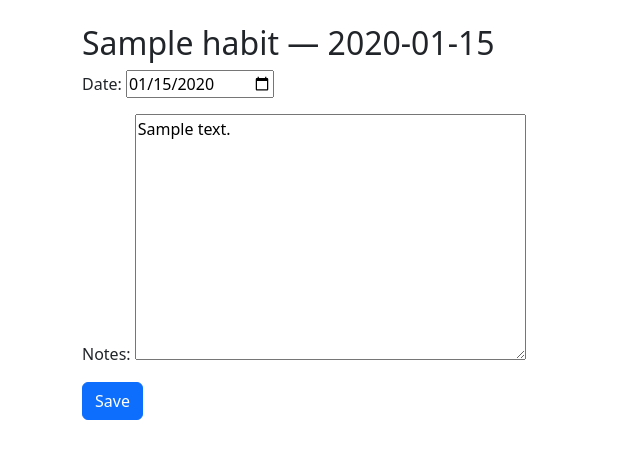
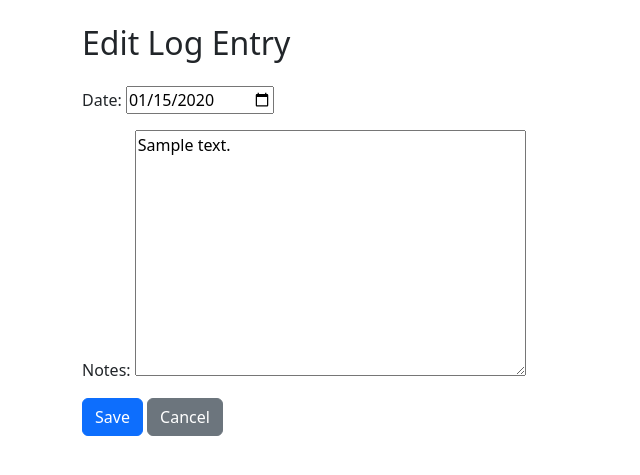
Before and after one commit to thejog2/habitflow, a Django app: page /log/1/edit/ in a window 1280 px wide. Shown: the part 56-531 px from the top of the page, without its empty margins (0-640 px from the left). Run offline with Django 5.2, Linux system fonts and the light colour scheme; a user stored in the database is signed in; tables that the repository leaves empty hold one stand-in row (values such as "Sample post").

Commit message:
polished the logentry htmls to make them look stronger

```diff
--- a/templates/logentry_form.html
+++ b/templates/logentry_form.html
@@ -1,12 +1,28 @@
 {% extends "base.html" %}
 
 {% block content %}
-<h2>{{ view.object|default:"Add Log Entry" }}</h2>
 
-<form method="post">
+<h2 class="mb-4">
+    {% if view.object %}
+        Edit Log Entry
+    {% else %}
+        Add Log Entry
+    {% endif %}
+</h2>
+
+<form method="post" class="mb-4">
     {% csrf_token %}
     {{ form.as_p }}
+
     <button type="submit" class="btn btn-primary">Save</button>
+
+    {% if view.object %}
+        <!-- Cancel button for editing -->
+        <a href="{% url 'habit_detail' view.object.habit.pk %}" class="btn btn-secondary">Cancel</a>
+    {% else %}
+        <!-- Cancel button for creating -->
+        <a href="{% url 'habit_detail' view.habit.pk %}" class="btn btn-secondary">Cancel</a>
+    {% endif %}
 </form>
 
 {% endblock %}
```
Also changed, not shown: templates/logentry_confirm_delete.html (+4 -3 lines).
